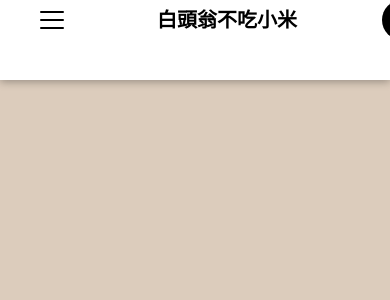
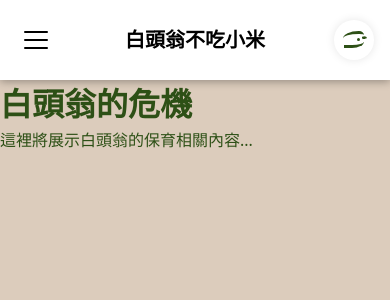
Before and after one commit to jacky1a2a3a4a/Trident, a React (Vite) app: page /conservation in a window 390 px wide. Shown: the top 300 px of the page. Built offline with nearby package versions, Linux system fonts and the light colour scheme.

Commit message:
Refactor Logo component to simplify props and enhance structure. Update styled components for improved visual design, including new elements for the Bird logo. Adjust Sidebar's MobileSidebar for better layout and responsiveness, incorporating global styles for consistent scrollbar appearance.

```diff
--- a/src/components/Logo/index.tsx
+++ b/src/components/Logo/index.tsx
@@ -1,13 +1,14 @@
 import { LogoContainer, Bird } from './styled';
 
-type LogoProps = {
-  className?: string;
-};
-
-const Logo = ({ className }: LogoProps) => {
+const Logo = () => {
   return (
-    <LogoContainer className={className}>
-      <Bird />
+    <LogoContainer>
+      <Bird>
+        <span className="head" />
+        <span className="eye" />
+        <span className="beak" />
+        <span className="chin" />
+      </Bird>
     </LogoContainer>
   );
 };
--- a/src/components/Logo/styled.tsx
+++ b/src/components/Logo/styled.tsx
@@ -1,6 +1,9 @@
 import styled from 'styled-components';
 
+//// 容器
 export const LogoContainer = styled.div`
+  box-shadow: 0 0 10px 0 rgba(0, 0, 0, 0.1);
+  border-radius: 50%;
   position: relative;
   width: 40px;
   height: 40px;
@@ -9,32 +12,59 @@ export const LogoContainer = styled.div`
   justify-content: center;
 `;
 
+// 白頭翁logo
 export const Bird = styled.div`
   position: relative;
   width: 24px;
   height: 24px;
 
-  &::before {
-    content: '';
+  .head {
     position: absolute;
-    top: 6px;
-    left: 0;
-    width: 20px;
-    height: 12px;
-    border-radius: 50% 50% 0 50%;
-    border: 2px solid currentColor;
+    top: 3px;
+    left: 1px;
+    width: 21px;
+    height: 10px;
+    border-radius: 100% 31% 32% 0% / 100% 53% 78% 34%;
+    border: 3px solid currentColor;
+    border-bottom: none;
     border-right: none;
-    transform: rotate(-45deg);
+    border-left: none;
+    background: transparent;
   }
 
-  &::after {
-    content: '';
+  .eye {
     position: absolute;
-    top: 8px;
-    left: 6px;
-    width: 4px;
-    height: 4px;
+    top: 10px;
+    left: 15px;
+    width: 3.2px;
+    height: 3.2px;
     background-color: currentColor;
     border-radius: 50%;
   }
+
+  .beak {
+    position: absolute;
+    top: 8px;
+    left: 20px;
+    width: 5px;
+    height: 1px;
+    background: transparent;
+    border-top: 3px solid currentColor;
+    border-radius: 0 90% 0 0;
+    transform: rotate(-10deg);
+  }
+
+  .chin {
+    position: absolute;
+    bottom: 4px;
+    left: 2px;
+    width: 20px;
+    height: 7px;
+    border-radius: 0% 0% 60% 0% / 0% 0% 94% 27%;
+    border: 3px solid currentColor;
+    border-right: none;
+    border-top: none;
+    border-left: none;
+    background: transparent;
+  }
 `;
--- a/src/components/Sidebar/MobileSidebar/index.tsx
+++ b/src/components/Sidebar/MobileSidebar/index.tsx
@@ -2,12 +2,12 @@ import {
   TopNav,
   NavContainer,
   MobileMenuOverlay,
-  Logo,
+  Logo as LogoWrapper,
   LogoText,
-  CircleLogo,
 } from './styled';
 import Hamburger from './Hamburger';
 import NavLinks from '../NavLinks';
+import Logo from '../../Logo';
 
 type MobileSidebarProps = {
   isMobileMenuOpen: boolean;
@@ -20,14 +20,16 @@ const MobileSidebar = ({
 }: MobileSidebarProps) => {
   return (
     <TopNav className="mobile-sidebar">
+      {/* Header */}
       <NavContainer>
         <Hamburger onClick={onToggleMobileMenu} isOpen={isMobileMenuOpen} />
-        <Logo>
+        <LogoWrapper>
           <LogoText>白頭翁不吃小米</LogoText>
-        </Logo>
-        <CircleLogo>白</CircleLogo>
+        </LogoWrapper>
+        <Logo />
       </NavContainer>
 
+      {/* Menu */}
       <MobileMenuOverlay $isOpen={isMobileMenuOpen}>
         <NavLinks />
       </MobileMenuOverlay>
--- a/src/components/Sidebar/MobileSidebar/styled.tsx
+++ b/src/components/Sidebar/MobileSidebar/styled.tsx
@@ -1,9 +1,13 @@
 import styled from 'styled-components';
 
+//// 外層容器
 export const TopNav = styled.header`
+  display: none;
+
+  @media (max-width: ${({ theme }) => theme.breakpoints.mobileLg}) {
     background-color: ${({ theme }) => theme.colors.background.white};
     box-shadow: 0 2px 8px rgba(0, 0, 0, 0.3);
-  display: none;
+
     position: fixed;
     top: 0;
     left: 0;
@@ -11,42 +15,20 @@ export const TopNav = styled.header`
     height: 80px;
     z-index: 1000;
 
-  @media (max-width: ${({ theme }) => theme.breakpoints.mobileLg}) {
-    display: flex;
-    align-items: center;
-    justify-content: center;
+    padding: 0 1rem;
   }
 `;
 
+// 頂部導航
 export const NavContainer = styled.div`
   display: flex;
+  justify-content: space-between;
   align-items: center;
-  justify-content: space-between;
   gap: ${({ theme }) => theme.spacing.xl};
   position: relative;
   width: 100%;
   max-width: 765px;
   margin: 0 2rem;
-`;
-
-export const MobileMenuOverlay = styled.div<{ $isOpen: boolean }>`
-  background-color: ${({ theme }) => theme.colors.background.white};
-  display: flex;
-  flex-direction: column;
-  align-items: center;
-  position: relative;
-  top: 80px;
-  left: 0;
-  right: 0;
-  width: 100%;
-  max-height: ${({ $isOpen }) => ($isOpen ? 'auto' : '0')};
-  z-index: 999;
-  padding-bottom: ${({ $isOpen, theme }) => ($isOpen ? theme.spacing.xl : '0')};
-  overflow-y: auto;
-  opacity: ${({ $isOpen }) => ($isOpen ? '1' : '0')};
-  visibility: ${({ $isOpen }) => ($isOpen ? 'visible' : 'hidden')};
-  transition: all 0.3s cubic-bezier(0.4, 0, 0.2, 1);
-  box-shadow: 0 4px 6px rgba(0, 0, 0, 0.1);
 `;
 
 export const Logo = styled.div`
@@ -80,3 +62,26 @@ export const CircleLogo = styled.div`
   color: ${({ theme }) => theme.colors.text.white};
   font-weight: bold;
 `;
+
+// 下拉選單
+export const MobileMenuOverlay = styled.div<{ $isOpen: boolean }>`
+  background-color: ${({ theme }) => theme.colors.background.white};
+
+  display: flex;
+  flex-direction: column;
+  align-items: center;
+
+  position: absolute;
+  top: 80px;
+  left: 0;
+  right: 0;
+  width: 100%;
+  max-height: ${({ $isOpen }) => ($isOpen ? 'auto' : '0')};
+  z-index: 999;
+  padding-bottom: ${({ $isOpen, theme }) => ($isOpen ? theme.spacing.xl : '0')};
+  overflow-y: auto;
+  opacity: ${({ $isOpen }) => ($isOpen ? '1' : '0')};
+  visibility: ${({ $isOpen }) => ($isOpen ? 'visible' : 'hidden')};
+  transition: all 0.3s cubic-bezier(0.4, 0, 0.2, 1);
+  box-shadow: 0 4px 6px rgba(0, 0, 0, 0.1);
+`;
--- a/src/components/Sidebar/styled.tsx
+++ b/src/components/Sidebar/styled.tsx
@@ -10,7 +10,10 @@ export const SidebarWrapper = styled.div`
   .mobile-sidebar {
     display: none;
     @media (max-width: ${({ theme }) => theme.breakpoints.mobileLg}) {
-      display: block;
+      display: flex;
+      flex-direction: column;
+      align-items: center;
+      justify-content: center;
     }
   }
 `;
--- a/src/layouts/index.tsx
+++ b/src/layouts/index.tsx
@@ -1,6 +1,6 @@
 import { useState } from 'react';
 import { Outlet } from 'react-router-dom';
-import { Container, Main } from './styled';
+import { Container, Main, GlobalStyle } from './styled';
 
 import Sidebar from 'src/components/Sidebar';
 
@@ -12,6 +12,8 @@ const Layout = () => {
   };
 
   return (
+    <>
+      <GlobalStyle />
       <Container>
         <Sidebar
           isMobileMenuOpen={isMobileMenuOpen}
@@ -22,6 +24,7 @@ const Layout = () => {
           <Outlet />
         </Main>
       </Container>
+    </>
   );
 };
 
--- a/src/layouts/styled.tsx
+++ b/src/layouts/styled.tsx
@@ -1,20 +1,66 @@
-import styled from 'styled-components';
+import styled, { createGlobalStyle } from 'styled-components';
+
+const GlobalStyle = createGlobalStyle`
+  html, body {
+    margin: 0;
+    padding: 0;
+    height: 100%;
+    overflow: hidden;
+  }
+
+  /* 自定義滾動條樣式 */
+  ::-webkit-scrollbar {
+    width: 8px;
+    height: 8px;
+  }
+
+  ::-webkit-scrollbar-track {
+    background: ${({ theme }) => theme.colors.background.main};
+    border-radius: 4px;
+  }
+
+  ::-webkit-scrollbar-thumb {
+    background: ${({ theme }) => theme.colors.primary.main};
+    border-radius: 4px;
+    transition: all 0.2s ease;
+
+    &:hover {
+      background: ${({ theme }) => theme.colors.primary.hover};
+    }
+  }
+
+  /* 隱藏滾動條按鈕 */
+  ::-webkit-scrollbar-button {
+    display: none;
+  }
+`;
 
 //元件容器
 export const Container = styled.div`
   background-color: ${({ theme }) => theme.colors.background.main};
   width: 100%;
-  height: 100vh;
+  min-height: 100vh;
+  display: flex;
+  position: relative;
 `;
 
 export const Main = styled.main`
+  background-color: ${({ theme }) => theme.colors.background.main};
+  position: relative;
   margin-left: 345px; // 對應 Sidebar 的 min-width
   width: calc(100% - 345px); // 計算剩餘寬度
   height: 100vh;
   overflow-y: auto;
+  -webkit-overflow-scrolling: touch; // 改善移動設備上的滾動體驗
 
   @media (max-width: ${({ theme }) => theme.breakpoints.mobileLg}) {
+    position: absolute;
     margin-left: 0;
     width: 100%;
+    top: 80px;
+    height: calc(100vh - 80px); // 減去頂部導航的高度
+    padding-bottom: 20px; // 添加底部間距
   }
 `;
+
+export { GlobalStyle };
```
Lines whose indentation alone changed are shown as unchanged.
